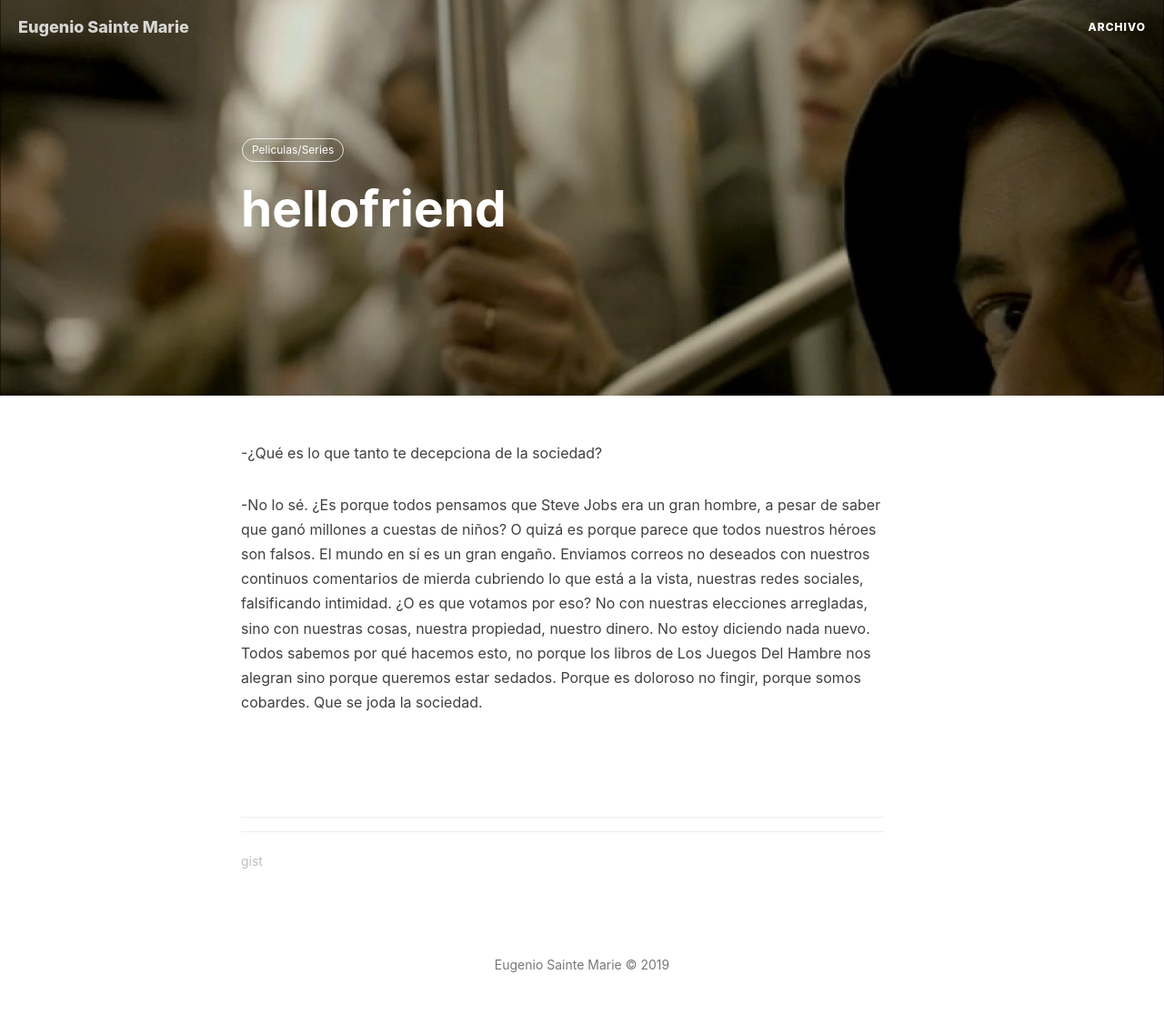
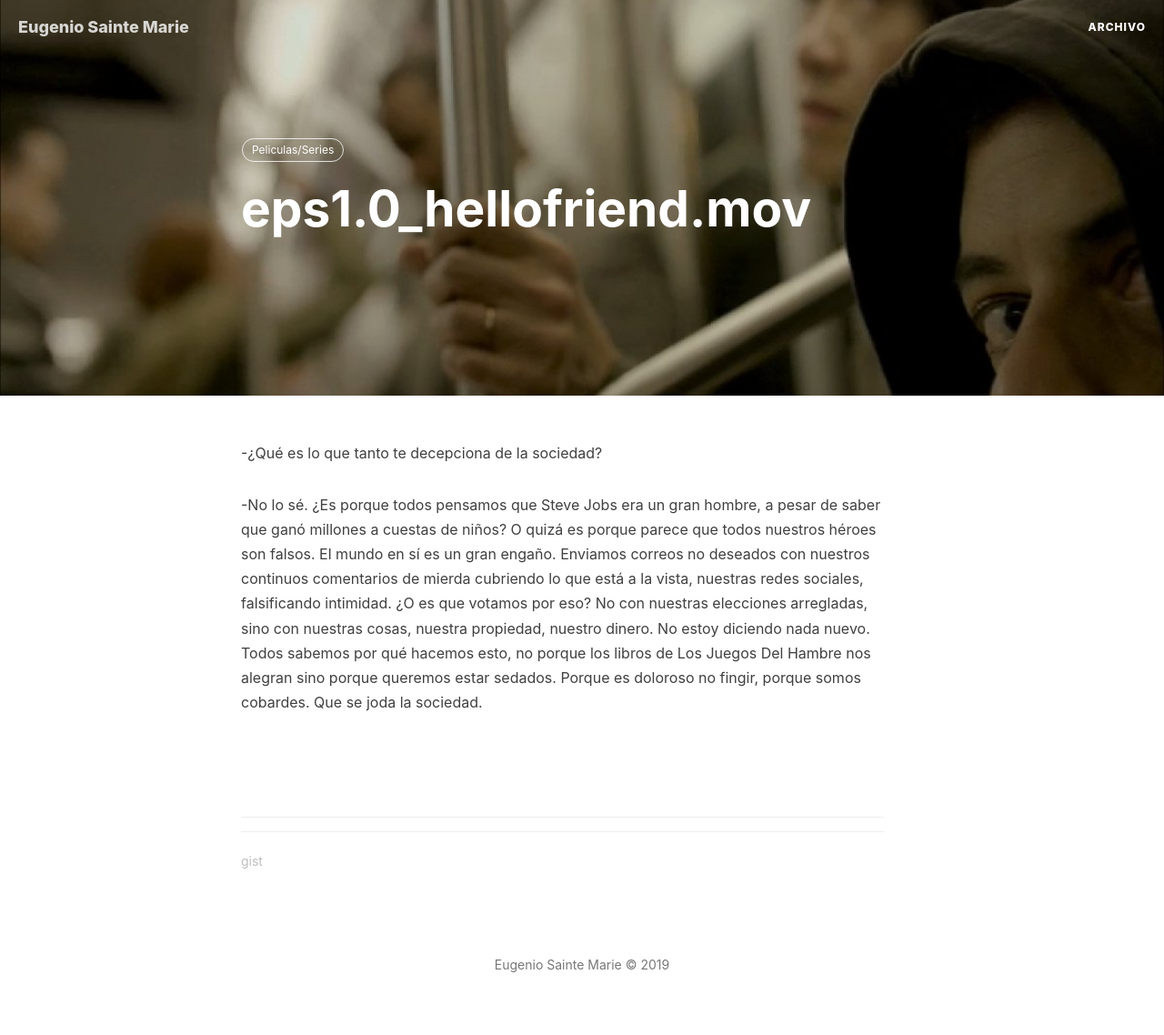
Before and after one commit to eugeniosaintemarie/notes, a Jekyll site: the page built from _posts/2019-12-29-hellofriend.markdown, in a window 1280 px wide. Shown: the whole page at 91% size. Built offline with Jekyll 4.4.1, drawn with Linux system fonts in a browser that asks for light colours; comment, search, counter and statistics services are not loaded.

Commit message:
Update 2019-12-29-hellofriend.markdown

```diff
--- a/_posts/2019-12-29-hellofriend.markdown
+++ b/_posts/2019-12-29-hellofriend.markdown
@@ -1,6 +1,6 @@
 ---
 layout:     post
-title:      "hellofriend"
+title:      "eps1.0_hellofriend.mov"
 date:       2019-12-29
 author:     "e"
 header-img: "img/inpost/hellofriend.jpg"
```
